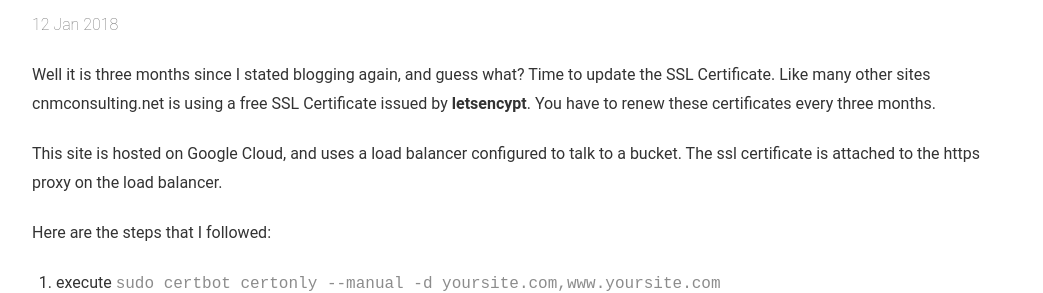
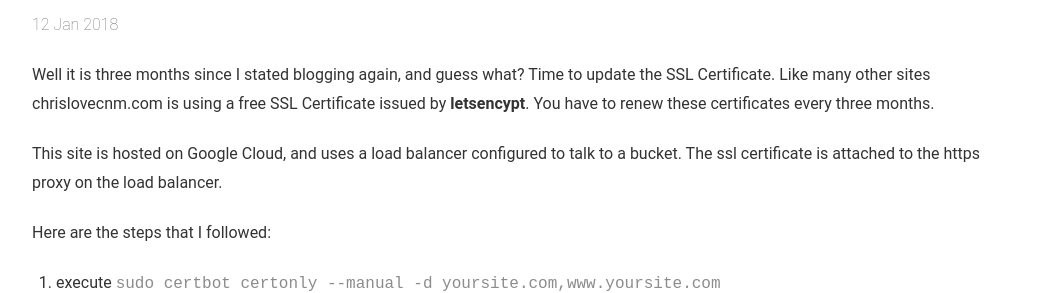
Before and after one commit to chrislovecnm/chrislovecnm.com, a Jekyll site: the page built from _posts/2018-01-11-update-google-cloud-load-balancer-ssl-cert.md, in a window 1280 px wide. Shown: the part 196-489 px from the top of the page, without its empty margins (118-1161 px from the left). Built offline with Jekyll 4.4.1, drawn with Linux system fonts in a browser that asks for light colours; nearby versions of some CDN libraries.

Commit message:
updating typo, as I listed wrong site

```diff
--- a/_posts/2018-01-11-update-google-cloud-load-balancer-ssl-cert.md
+++ b/_posts/2018-01-11-update-google-cloud-load-balancer-ssl-cert.md
@@ -11,7 +11,7 @@ tags:
 ---
 
 Well it is three months since I stated blogging again, and guess what?  Time to
-update the SSL Certificate.  Like many other sites cnmconsulting.net is using a
+update the SSL Certificate.  Like many other sites chrislovecnm.com is using a
 free SSL Certificate issued by [letsencypt](https://letsencrypt.org/).  You
 have to renew these certificates every three months.
 
```
